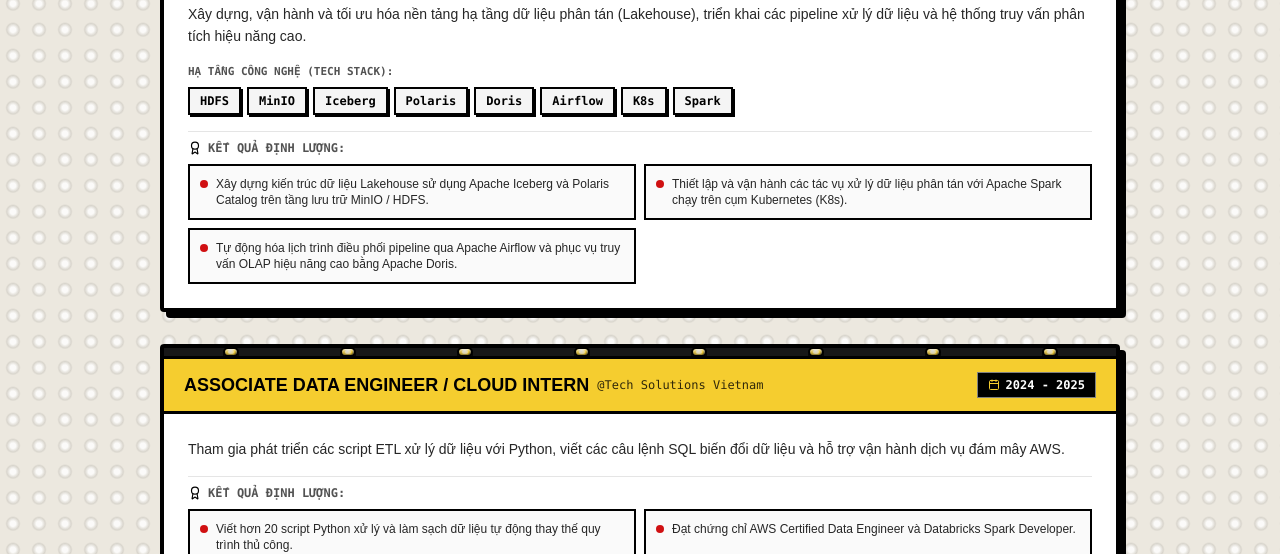
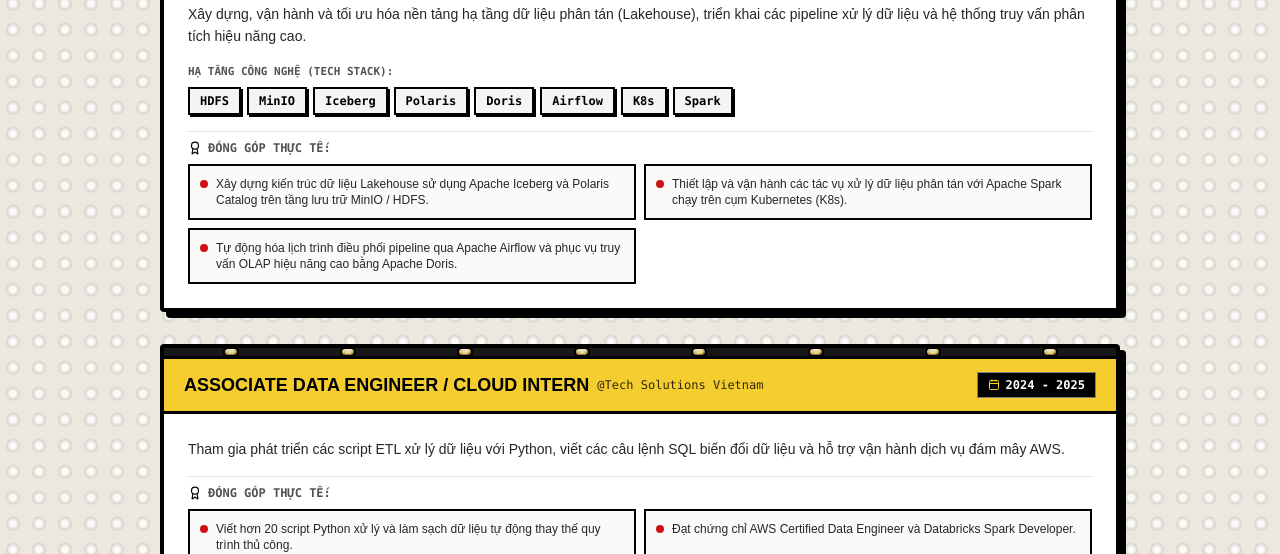
Before and after one commit to dHung2412/Portfolio, a Next.js app: page / in a window 1280 px wide. Shown: the part 4990-5544 px from the top of the page. Built offline with nearby package versions, Linux system fonts and the light colour scheme.

Commit message:
fix(experience): change 'Kết quả định lượng:' to 'Đóng góp thực tế:'

```diff
--- a/src/components/ExperienceSection.tsx
+++ b/src/components/ExperienceSection.tsx
@@ -100,7 +100,7 @@ export function ExperienceSection() {
                   <div className="space-y-2 pt-2 border-t border-neutral-200">
                     <div className="text-xs font-mono font-bold uppercase text-neutral-600 flex items-center gap-1.5">
                       <Award className="w-3.5 h-3.5 text-black" />
-                      <span>Kết quả định lượng:</span>
+                      <span>Đóng góp thực tế:</span>
                     </div>
 
                     <div className="grid grid-cols-1 md:grid-cols-2 gap-2">
```
